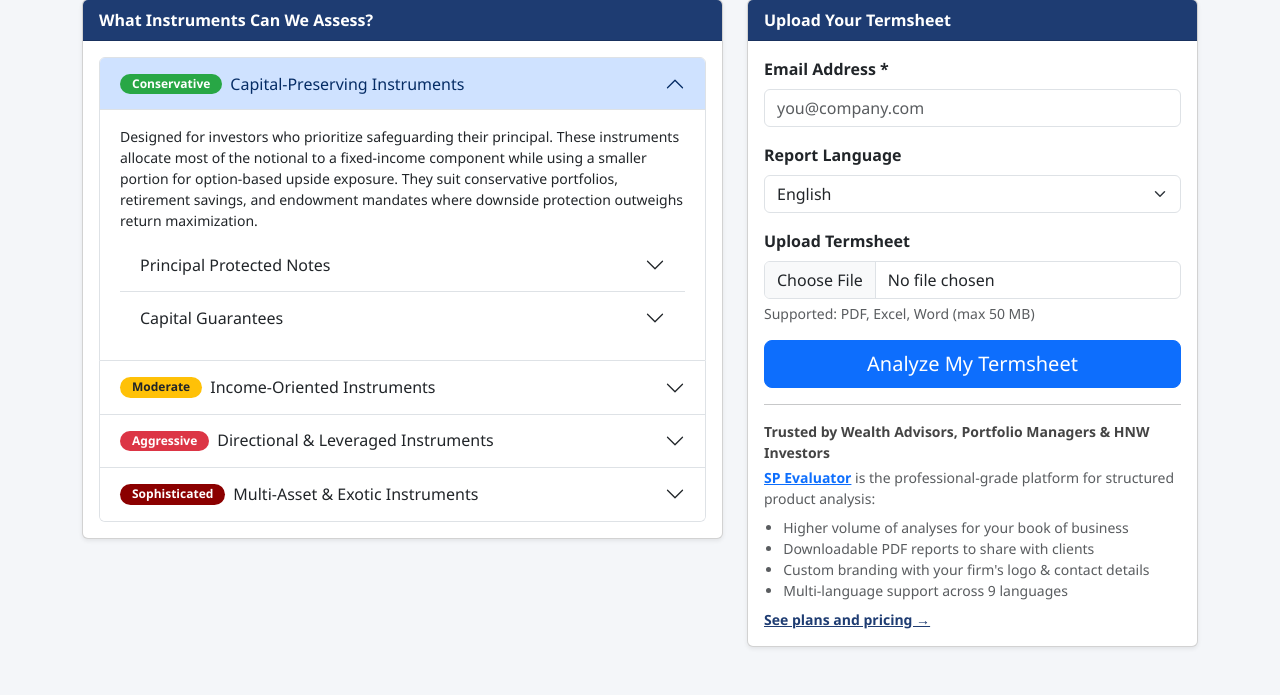
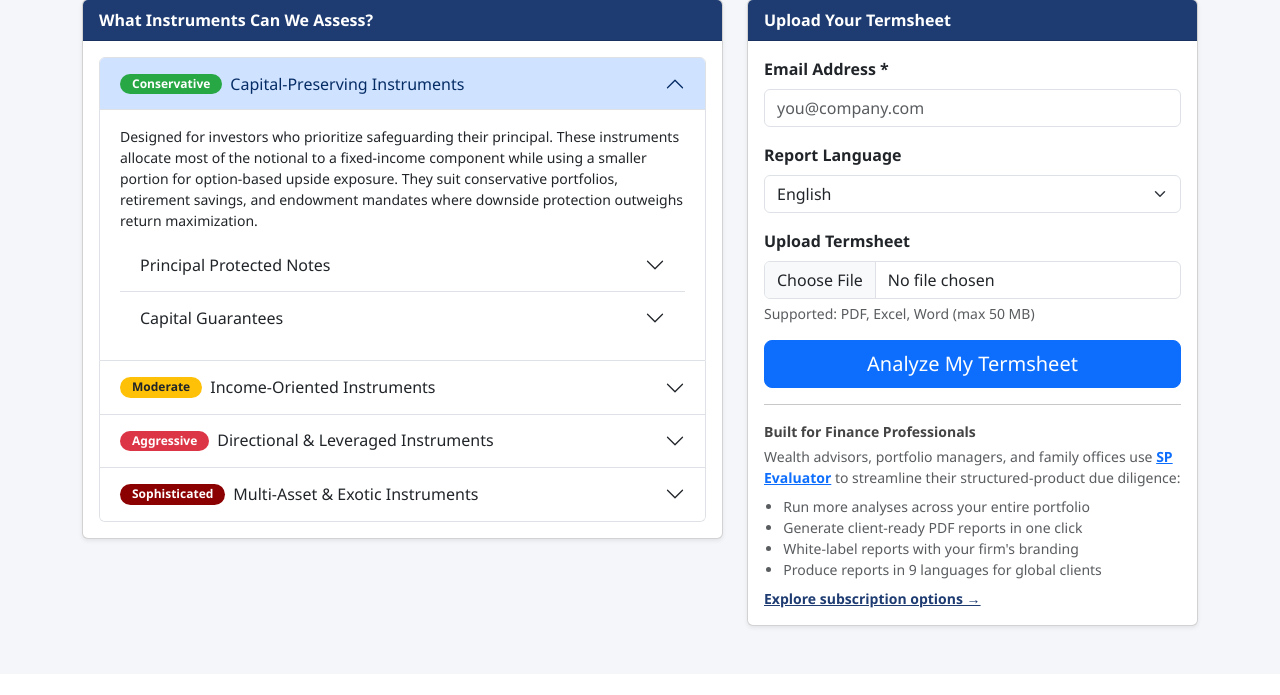
Before and after one commit to rarename3/structured_product_analyzer_render, a Flask app: page / in a window 1280 px wide. Shown: the part 233-928 px from the top of the page. After the commit the page ends 864 px from the top, so only its background shows below. Run offline with Flask 3, Linux system fonts and the light colour scheme; some libraries are stand-ins or nearby versions.

Commit message:
Differentiate sales pitch wording from Streamlit version
Co-authored-by: Cursor <cursoragent@cursor.com>

```diff
--- a/templates/index.html
+++ b/templates/index.html
@@ -400,19 +400,20 @@
                     <div id="resultBox" class="mt-3"></div>
 
                     <hr>
-                    <p class="small mb-1" style="color:#444; font-weight:600;">Trusted by Wealth Advisors, Portfolio Managers &amp; HNW Investors</p>
+                    <p class="small mb-1" style="color:#444; font-weight:600;">Built for Finance Professionals</p>
                     <p class="text-muted small mb-2">
+                        Wealth advisors, portfolio managers, and family offices use
                         <a href="https://speval.tokenengine.ai/" target="_blank"><strong>SP Evaluator</strong></a>
-                        is the professional-grade platform for structured product analysis:
+                        to streamline their structured-product due diligence:
                     </p>
                     <ul class="text-muted small mb-2" style="padding-left:1.2rem;">
-                        <li>Higher volume of analyses for your book of business</li>
-                        <li>Downloadable PDF reports to share with clients</li>
-                        <li>Custom branding with your firm's logo &amp; contact details</li>
-                        <li>Multi-language support across 9 languages</li>
+                        <li>Run more analyses across your entire portfolio</li>
+                        <li>Generate client-ready PDF reports in one click</li>
+                        <li>White-label reports with your firm's branding</li>
+                        <li>Produce reports in 9 languages for global clients</li>
                     </ul>
                     <p class="small mb-0">
-                        <a href="https://speval.tokenengine.ai/" target="_blank" style="color:#1e3c72; font-weight:600;">See plans and pricing &rarr;</a>
+                        <a href="https://speval.tokenengine.ai/" target="_blank" style="color:#1e3c72; font-weight:600;">Explore subscription options &rarr;</a>
                     </p>
                 </div>
             </div>
```
